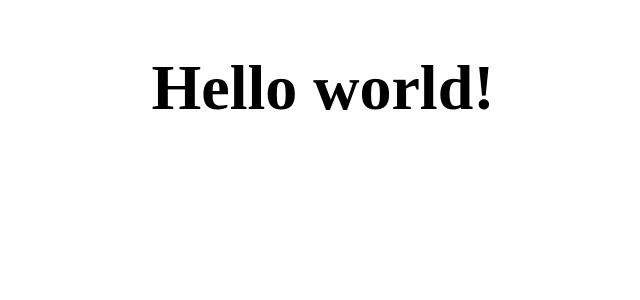
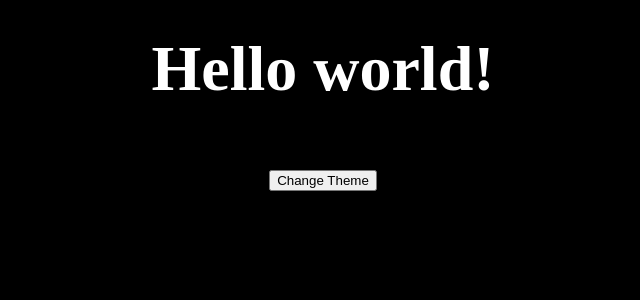
Before and after one commit to hemanth-kumarv/jeera-frontend, a React (Create React App) app: page / in a window 1280 px wide. Shown: the top 300 px of the page, without its empty margins (317-957 px from the left). Built offline with nearby package versions, Linux system fonts and the light colour scheme.

Commit message:
Changing themes with @mixins and @use in scss

```diff
--- a/src/index.jsx
+++ b/src/index.jsx
@@ -2,6 +2,8 @@ import React from "react";
 import { createRoot } from "react-dom/client";
 import App from "./App";
 import * as serviceWorker from "./serviceWorker";
+
+import "./index.scss";
 
 const root = createRoot(document.getElementById("root"));
 root.render(
--- /dev/null
+++ b/src/index.scss
@@ -0,0 +1,19 @@
+@mixin light-theme {
+    background: white;
+    color: black;
+}
+
+@mixin dark-theme {
+    background: black;
+    color: white;
+}
+
+body {
+    margin: 0;
+}
+
+#root {
+    display: flex;
+    width: 100vw;
+    height: 100vh;
+}
--- a/src/pages/HomePage.jsx
+++ b/src/pages/HomePage.jsx
@@ -1,11 +1,13 @@
-import React from "react";
-// import DateDisplay from '../components/DateDisplay'
+import React, { useState } from "react";
+import "./HomePage.scss";
 
 const HomePage = () => {
+    const [theme, setTheme] = useState("dark");
+
     return (
-        <div style={{ position: "relative", width: "100%", display: "flex", justifyContent: "center", alignItems: "center", flexDirection: "column" }}>
+        <div className={`page ${theme}`}>
             <h1 style={{ fontSize: "4em" }}>Hello world!</h1>
-            {/* <DateDisplay /> */}
+            <button onClick={() => setTheme((prevTheme) => (prevTheme == "dark" ? "light" : "dark"))}>Change Theme</button>
         </div>
     );
 };
--- /dev/null
+++ b/src/pages/HomePage.scss
@@ -0,0 +1,18 @@
+@use "../index.scss";
+
+.page {
+    width: 100%;
+    height: 100%;
+    display: flex;
+    flex-direction: column;
+    & > * {
+        margin: 2rem auto;
+    }
+}
+
+.light {
+    @include index.light-theme;
+}
+.dark {
+    @include index.dark-theme;
+}
```
